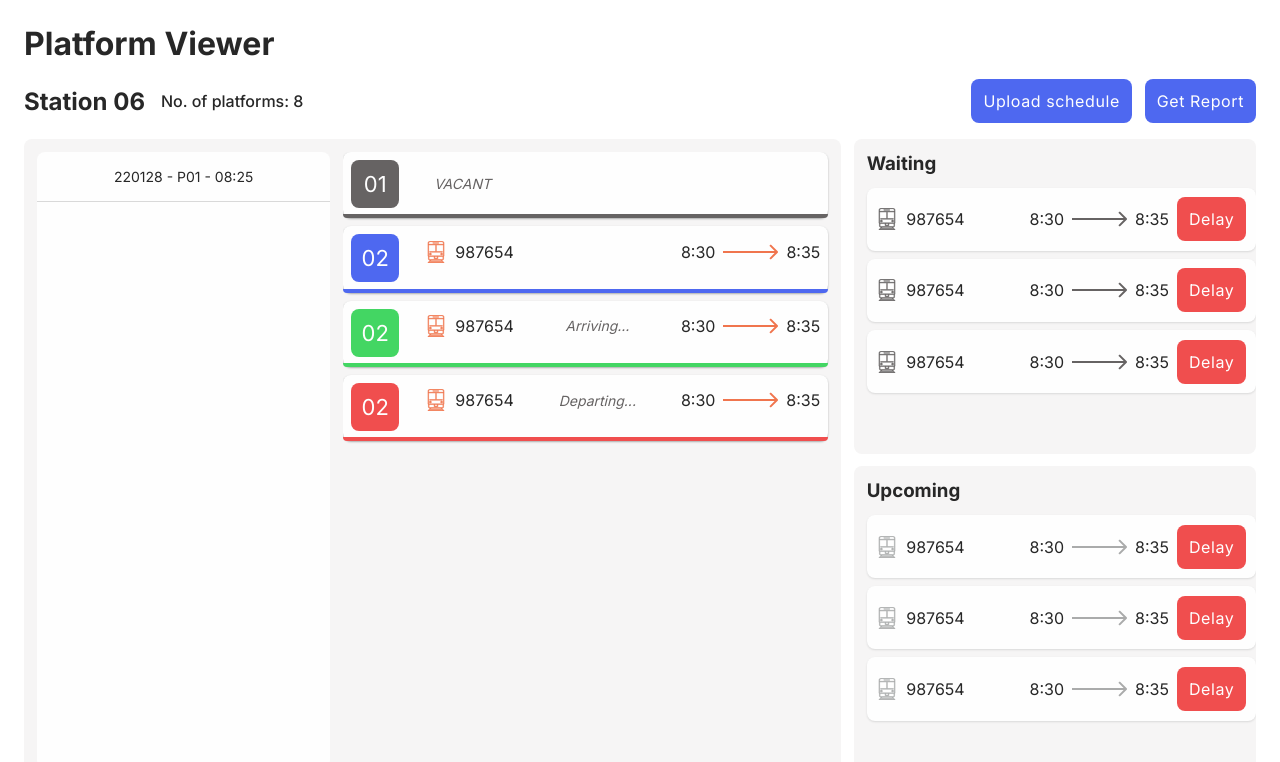
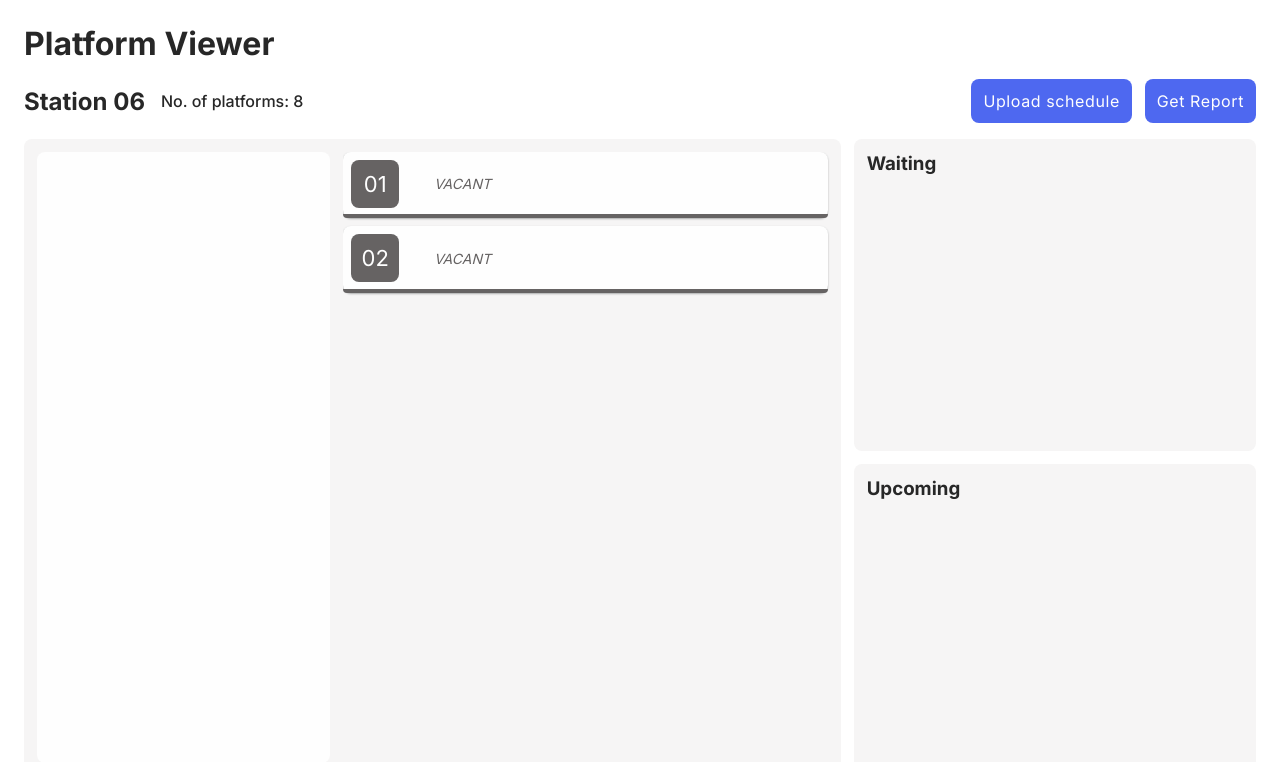
Before and after one commit to crisner/platform-scheduler, a Next.js app: page / in a window 1280 px wide. Shown: the top 762 px of the page. Built offline with nearby package versions, Linux system fonts and the light colour scheme.

Commit message:
Write function for train assigning algorithm

```diff
--- a/src/app/page.css
+++ b/src/app/page.css
@@ -20,7 +20,7 @@
 
 /* ======= PLATFORMS ======== */
 .content-container {
-  height: calc(100dvh - 158px);
+  height: calc(100dvh - 163px);
   display: grid;
   grid-template-columns: repeat(12, 1fr);
   grid-template-rows: auto;
--- a/src/app/page.js
+++ b/src/app/page.js
@@ -5,8 +5,193 @@ import PlatformItem from "@/components/PlatformItem";
 import TrainItem from "@/components/TrainItem";
 import Upload from "@/components/Upload";
 import GenerateReport from "@/components/GenerateReport";
+import { trainData } from "./utils/testData";
+import { useEffect, useRef, useState } from "react";
 
 export default function Dashboard() {
+  const firstRender = useRef(true);
+  const NO_OF_PLATFORMS = 2;
+  const sortedTrains = trainData;
+  const [currentTime, setCurrentTime] = useState(new Date());
+  const [updatedTrains, setUpdatedTrains] = useState(sortedTrains);
+  const [currentTrains, setCurrentTrains] = useState([]);
+  const [waitingTrains, setWaitingTrains] = useState([]);
+  const [upcomingTrains, setUpcomingTrains] = useState([]);
+  const [platforms, setPlatforms] = useState([]);
+
+  const allotTrains = (sortedTrains, platforms) => {
+    const currentHours = currentTime.getHours().toString().padStart(2, "0");
+    const currentMinutes = currentTime.getMinutes().toString().padStart(2, "0");
+    console.log(
+      "current time",
+      currentTime,
+      `${currentHours}:${currentMinutes}`
+    );
+    // Note: Train categorization
+    const current = [];
+    const waiting = [];
+    const upcoming = [];
+
+    // Platforms clone
+    let clonedPlatforms = [...platforms];
+
+    const updated = sortedTrains.map((train) => {
+      const clonedTrain = { ...train };
+      // Check if train matches the current time
+      // Check if arrival time is less than or equal to current time
+      const [arrivalHours, arrivalMinutes] = clonedTrain.arrivalTime
+        .split(":")
+        .map(Number);
+      const [departureHours, departureMinutes] = clonedTrain.departureTime
+        .split(":")
+        .map(Number);
+
+        if (
+        departureHours == currentHours &&
+        departureMinutes < currentMinutes &&
+        clonedTrain.assignedPlatform
+      ) {
+        // Check if platforms are available
+        clonedPlatforms = clonedPlatforms.map((platform) => {
+          const clonedPlatform = { ...platform };
+          if (clonedPlatform.train?.id === clonedTrain.id) {
+            // Remove platform number from train
+            clonedTrain.assignedPlatform = null;
+            // Remove train from platform
+            clonedPlatform.train = null;
+            // Update status
+            clonedPlatform.status = "vacant";
+            return clonedPlatform;
+          }
+          return clonedPlatform;
+        });
+        return clonedTrain;
+      }
+
+      // Note: Handling arrival and occupied status of platforms
+      if (
+        ((arrivalHours == currentHours && arrivalMinutes <= currentMinutes) ||
+          arrivalHours < currentHours) &&
+        ((departureHours == currentHours &&
+          departureMinutes >= currentMinutes) ||
+          departureHours > currentHours)
+      ) {
+        let noVacantPlatform = false;
+        // Check if platforms are available
+        clonedPlatforms = clonedPlatforms.map((platform) => {
+          const clonedPlatform = { ...platform };
+
+          if (clonedPlatform.train === null && !clonedTrain.assignedPlatform) {
+            noVacantPlatform = false;
+            // Allot train to platform
+            clonedPlatform.train = clonedTrain;
+            // Add train to current trains list
+            current.push(clonedTrain);
+            // Add train arrival status
+            clonedPlatform.status = "ARR";
+            if (firstRender.current) {
+              clonedPlatform.status = "CURR";
+            }
+            // Update train information with platformID
+            clonedTrain.assignedPlatform = clonedPlatform.id;
+            return clonedPlatform;
+          }
+          if (clonedPlatform.train?.id == clonedTrain.id) {
+            noVacantPlatform = false;
+            // Add train to current trains list
+            current.push(clonedTrain);
+            if (
+              departureHours == currentHours &&
+              departureMinutes == currentMinutes &&
+              clonedTrain.assignedPlatform
+            ) {
+              // Note: Handling departure status of platforms
+              clonedPlatform.status = "DEP";
+            } else if (clonedPlatform.status === "ARR") {
+              // Update status if not already updated
+              clonedPlatform.status = "CURR";
+            }
+            return clonedPlatform;
+          }
+          if (
+            !clonedTrain.assignedPlatform &&
+            clonedPlatform.status !== "vacant"
+          ) {
+            // if there are no vacant platforms, put the trains in the waiting list
+            noVacantPlatform = true;
+          }
+          return clonedPlatform;
+        });
+        if (noVacantPlatform) {
+          waiting.push(clonedTrain);
+        }
+        return clonedTrain;
+      }
+
+
+
+      // Note: Handle upcoming trains
+      if (
+        arrivalHours > currentHours ||
+        (arrivalHours == currentHours && arrivalMinutes > currentMinutes)
+      ) {
+        upcoming.push(clonedTrain);
+      }
+      return clonedTrain;
+    });
+
+    // console.log("platforms", clonedPlatforms);
+    // console.log("current", current);
+    // console.log("updated", updated);
+    // console.log("waiting", waiting);
+    // console.log("upcoming", upcoming);
+    console.log("--------------------------------------");
+    // Update state
+    setPlatforms(clonedPlatforms);
+    setUpdatedTrains(updated);
+    setCurrentTrains(current);
+    setWaitingTrains(waiting);
+    setUpcomingTrains(upcoming);
+  };
+
+  useEffect(() => {
+    const renderTimer = setInterval(function updateCurrentTime() {
+      if (firstRender.current) {
+        firstRender.current = false;
+      }
+      setCurrentTime(new Date());
+
+      console.log("update time", new Date());
+    }, 15000);
+
+    return () => {
+      clearInterval(renderTimer);
+    };
+  }, []);
+
+  useEffect(() => {
+    // Generate platform data from number of platforms
+    const platforms = Array.from({ length: NO_OF_PLATFORMS }, (_, i) => {
+      const number = i + 1;
+      const platformID = number < 10 ? "0" + number : number.toString();
+      return {
+        id: platformID,
+        train: null,
+        status: "vacant",
+      };
+    });
+    setPlatforms(platforms);
+
+    console.log("trainData", trainData);
+
+    allotTrains(trainData, platforms);
+  }, [NO_OF_PLATFORMS]);
+
+  useEffect(() => {
+    if(firstRender.current) return;
+    allotTrains(updatedTrains, platforms);
+  }, [currentTime]);
+
   return (
     <main className={styles.main}>
       <h1>Platform Viewer</h1>
@@ -25,29 +210,52 @@ export default function Dashboard() {
       <div className="content-container">
         <div className="current-trains">
           <div className="trains">
-            <div className="train">220128 - P01 - 08:25</div>
+            {currentTrains.map((train) => (
+              <div
+                key={train.id}
+                className="train"
+              >{`${train.id} - P${train.assignedPlatform} - ${train.departureTime}`}</div>
+            ))}
           </div>
           <div className="platforms">
-            <PlatformItem platformID="01" />
-            <PlatformItem platformID="02" trainID={'987654'} trainArrival={'8:30'} trainDeparture={'8:35'} status='CURR' />
-            <PlatformItem platformID="02" trainID={'987654'} trainArrival={'8:30'} trainDeparture={'8:35'} status='ARR' />
-            <PlatformItem platformID="02" trainID={'987654'} trainArrival={'8:30'} trainDeparture={'8:35'} status='DEP' />
+            {platforms.map((platform) => (
+              <PlatformItem
+                key={platform.id}
+                platformID={platform.id}
+                trainID={platform.train?.id}
+                trainArrival={platform.train?.arrivalTime}
+                trainDeparture={platform.train?.departureTime}
+                status={platform.status}
+              />
+            ))}
           </div>
         </div>
         <div className="waiting-trains">
           <h3>Waiting</h3>
           <div className="trains-container">
-            <TrainItem status="waiting" trainID={'987654'} trainArrival={'8:30'} trainDeparture={'8:35'} />
-            <TrainItem status="waiting" trainID={'987654'} trainArrival={'8:30'} trainDeparture={'8:35'} />
-            <TrainItem status="waiting" trainID={'987654'} trainArrival={'8:30'} trainDeparture={'8:35'} />
+            {waitingTrains.map((train) => (
+              <TrainItem
+                key={train.id}
+                status="waiting"
+                trainID={train.id}
+                trainArrival={train.arrivalTime}
+                trainDeparture={train.departureTime}
+              />
+            ))}
           </div>
         </div>
         <div className="upcoming-trains">
           <h3>Upcoming</h3>
           <div className="trains-container">
-          <TrainItem status="upcoming" trainID={'987654'} trainArrival={'8:30'} trainDeparture={'8:35'} />
-          <TrainItem status="upcoming" trainID={'987654'} trainArrival={'8:30'} trainDeparture={'8:35'} />
-          <TrainItem status="upcoming" trainID={'987654'} trainArrival={'8:30'} trainDeparture={'8:35'} />
+            {upcomingTrains.map((train) => (
+              <TrainItem
+                key={train.id}
+                status="upcoming"
+                trainID={train.id}
+                trainArrival={train.arrivalTime}
+                trainDeparture={train.departureTime}
+              />
+            ))}
           </div>
         </div>
       </div>
--- /dev/null
+++ b/src/app/utils/testData.js
@@ -0,0 +1,74 @@
+export const trainData = [
+    {
+        "id": 100004,
+        "arrivalTime": "00:00",
+        "departureTime": "00:05",
+        "priority": 4
+    },
+    {
+        "id": 100005,
+        "arrivalTime": "00:04",
+        "departureTime": "00:15",
+        "priority": 5
+    },
+    {
+        "id": 100006,
+        "arrivalTime": "00:05",
+        "departureTime": "00:07",
+        "priority": 6
+    },
+    {
+        "id": 100007,
+        "arrivalTime": "00:15",
+        "departureTime": "00:25",
+        "priority": 1
+    },
+    {
+        "id": 100008,
+        "arrivalTime": "00:20",
+        "departureTime": "00:30",
+        "priority": 2
+    },
+    {
+        "id": 100009,
+        "arrivalTime": "00:25",
+        "departureTime": "00:35",
+        "priority": 3
+    },
+    {
+        "id": 100010,
+        "arrivalTime": "00:30",
+        "departureTime": "00:40",
+        "priority": 4
+    },
+    {
+        "id": 100011,
+        "arrivalTime": "00:35",
+        "departureTime": "00:45",
+        "priority": 5
+    },
+    {
+        "id": 100012,
+        "arrivalTime": "00:40",
+        "departureTime": "00:50",
+        "priority": 6
+    },
+    {
+        "id": 100013,
+        "arrivalTime": "00:45",
+        "departureTime": "00:55",
+        "priority": 1
+    },
+    {
+        "id": 100014,
+        "arrivalTime": "00:50",
+        "departureTime": "01:00",
+        "priority": 2
+    },
+    {
+        "id": 100015,
+        "arrivalTime": "00:55",
+        "departureTime": "01:05",
+        "priority": 3
+    }
+]
```
Also changed, not shown: src/app/utils/common.js (+26 -0 lines).
